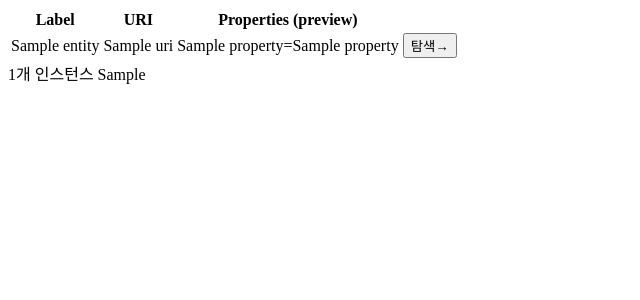
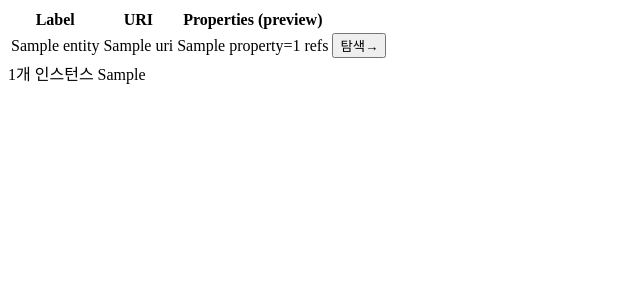
Before and after one commit to nuri428/ontorag, a Python web app: template src/ontorag/web/templates/partials/instances_grid.html in a window 1280 px wide. Shown: the top 300 px of the page, without its empty margins (0-640 px from the left). Run offline with Jinja, Linux system fonts and the light colour scheme; the template is opened without the code that fills it: most values are stand-ins (such as "Sample title", 1, 10 or a date in 2020).

Commit message:
fix: WebUI Data tab renders object-property triples readably (all backends)
Browsing data in the Data tab showed relationship (object-property) values as
garbage — surfaced while verifying data browsing on Fuseki, but it's a
frontend rendering bug affecting every backend:

- Entity Detail panel: object-property targets ({uri, label} or a list) were
  rendered via String(v) → "[object Object]". Now formatted via fmtVal() to the
  target label / local name (e.g. hasMove: 화염방사, 사이코키네시스).
- Instances grid "Properties (preview)": object-property values leaked the raw
  Python dict repr ({'uri': ...}). Now show the label, or "N refs" for a list.

Literal properties (attack, hp, …) were already fine. Template-only change;
web router/reasoning tests (38) green.

```diff
--- a/src/ontorag/web/templates/partials/instances_grid.html
+++ b/src/ontorag/web/templates/partials/instances_grid.html
@@ -25,7 +25,11 @@
                     <span class="truncate block">
                         {% for k, v in entity.properties.items() %}
                         {% if not loop.first %}<span class="text-gray-700">, </span>{% endif %}
-                        <span class="text-gray-500">{{ k.split('#')[-1] }}</span>=<span class="text-gray-400">{{ v }}</span>
+                        <span class="text-gray-500">{{ k.split('#')[-1] }}</span>=<span class="text-gray-400">
+                            {%- if v is mapping -%}{{ v.label or v.uri.split('#')[-1].split('/')[-1] }}
+                            {%- elif v is sequence and v is not string -%}{{ v | length }} refs
+                            {%- else -%}{{ v }}{%- endif -%}
+                        </span>
                         {% endfor %}
                     </span>
                 </td>
```
Also changed, not shown: src/ontorag/web/templates/data.html (+11 -1 lines).
